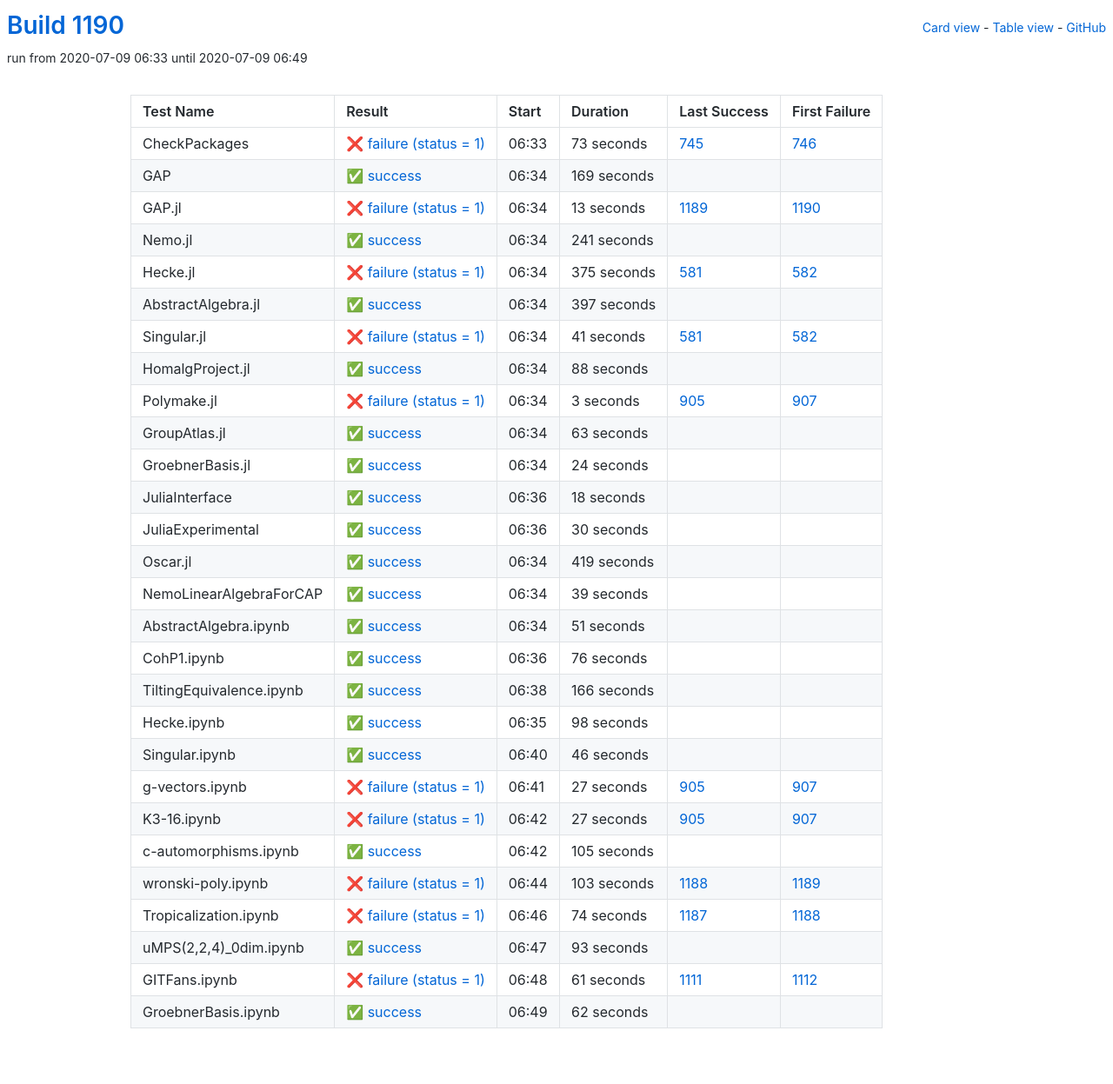
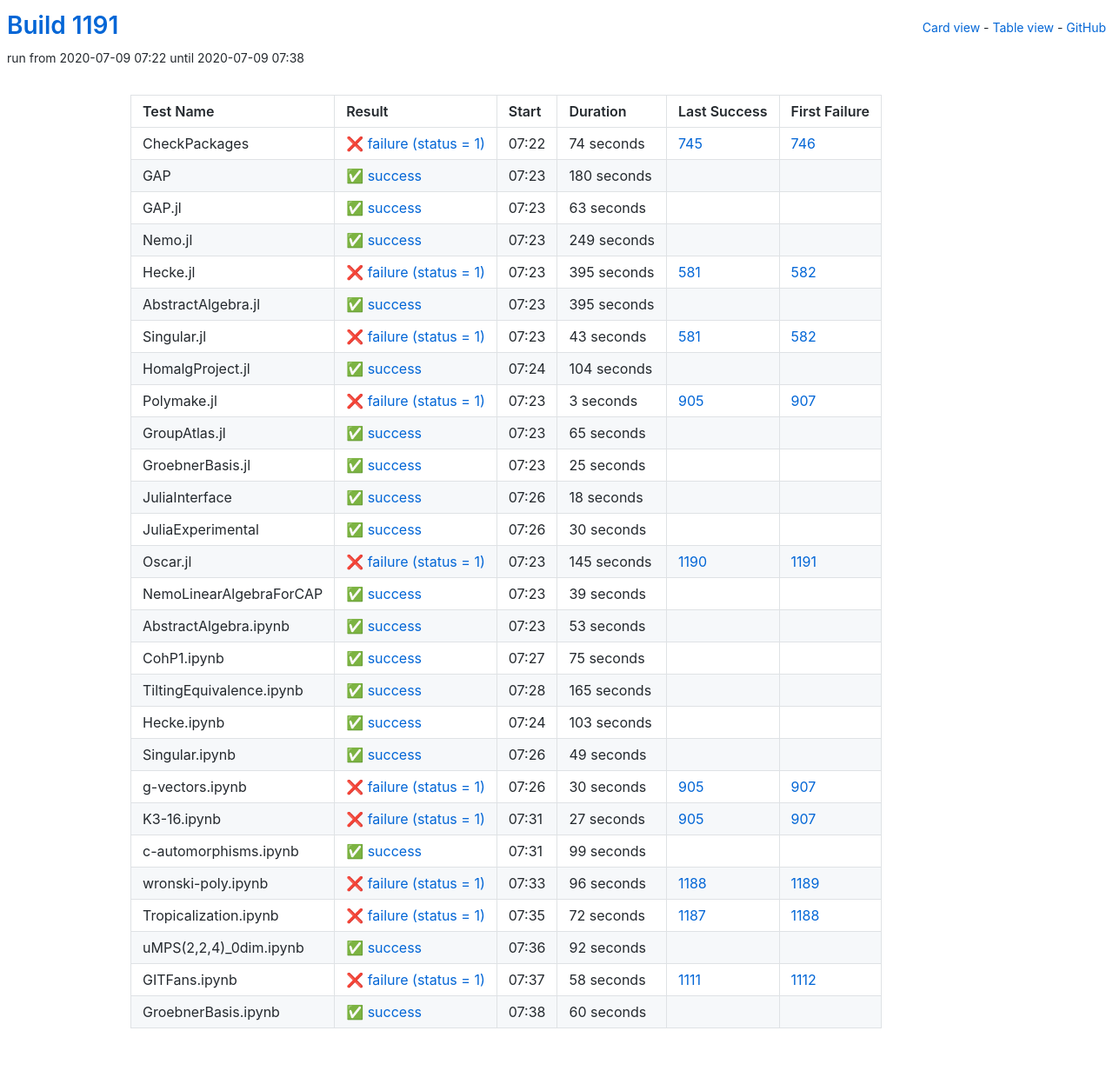
Before and after one commit to oscar-system/oscar-ci-status-1.4, a Jekyll site: the page built from table.html, in a window 1280 px wide. Shown: the whole page at 87% size. Built offline with Jekyll 4.4.1, drawn with Linux system fonts in a browser that asks for light colours.

Commit message:
Build #1191

```diff
--- a/_data/ci.yml
+++ b/_data/ci.yml
@@ -1,6 +1,6 @@
 ---
-build: 1190
-build_url: https://oscarci.mathematik.uni-kl.de/job/oscar-julia-1.4/1190/
+build: 1191
+build_url: https://oscarci.mathematik.uni-kl.de/job/oscar-julia-1.4/1191/
 job: oscar-julia-1.4
 organization: oscar-system
 repo: oscar-ci-status-1.4
@@ -8,104 +8,104 @@ repourl: https://github.com/oscar-system/oscar-ci-status-1.4
 tests:
 - name: CheckPackages
   id: checkpackages
-  log: https://oscarci.mathematik.uni-kl.de/job/oscar-julia-1.4/1190/artifact/logs/build-1190/CheckPackages.log
-  start: 2020-07-09 06:33
+  log: https://oscarci.mathematik.uni-kl.de/job/oscar-julia-1.4/1191/artifact/logs/build-1191/CheckPackages.log
+  start: 2020-07-09 07:22
   success: false
   exitcode: 1
   status: failure
-  duration: 73
+  duration: 74
   last_success: 745
   last_success_url: https://oscarci.mathematik.uni-kl.de/job/oscar-julia-1.4/745/
   first_failure: 746
   first_failure_url: https://oscarci.mathematik.uni-kl.de/job/oscar-julia-1.4/746/
 - name: GAP
   id: gap
-  log: https://oscarci.mathematik.uni-kl.de/job/oscar-julia-1.4/1190/artifact/logs/build-1190/GAP.log
-  start: 2020-07-09 06:34
+  log: https://oscarci.mathematik.uni-kl.de/job/oscar-julia-1.4/1191/artifact/logs/build-1191/GAP.log
+  start: 2020-07-09 07:23
   success: true
   exitcode: 0
   status: success
-  duration: 169
+  duration: 180
   last_success: false
   last_success_url:
   first_failure: false
   first_failure_url:
 - name: GAP.jl
   id: gap-jl
-  log: https://oscarci.mathematik.uni-kl.de/job/oscar-julia-1.4/1190/artifact/logs/build-1190/GAP.jl.log
-  start: 2020-07-09 06:34
-  success: false
-  exitcode: 1
-  status: failure
-  duration: 13
-  last_success: 1189
-  last_success_url: https://oscarci.mathematik.uni-kl.de/job/oscar-julia-1.4/1189/
-  first_failure: 1190
-  first_failure_url: https://oscarci.mathematik.uni-kl.de/job/oscar-julia-1.4/1190/
-- name: Nemo.jl
-  id: nemo-jl
-  log: https://oscarci.mathematik.uni-kl.de/job/oscar-julia-1.4/1190/artifact/logs/build-1190/Nemo.jl.log
-  start: 2020-07-09 06:34
+  log: https://oscarci.mathematik.uni-kl.de/job/oscar-julia-1.4/1191/artifact/logs/build-1191/GAP.jl.log
+  start: 2020-07-09 07:23
   success: true
   exitcode: 0
   status: success
-  duration: 241
+  duration: 63
+  last_success: false
+  last_success_url:
+  first_failure: false
+  first_failure_url:
+- name: Nemo.jl
+  id: nemo-jl
+  log: https://oscarci.mathematik.uni-kl.de/job/oscar-julia-1.4/1191/artifact/logs/build-1191/Nemo.jl.log
+  start: 2020-07-09 07:23
+  success: true
+  exitcode: 0
+  status: success
+  duration: 249
   last_success: false
   last_success_url:
   first_failure: false
   first_failure_url:
 - name: Hecke.jl
   id: hecke-jl
-  log: https://oscarci.mathematik.uni-kl.de/job/oscar-julia-1.4/1190/artifact/logs/build-1190/Hecke.jl.log
-  start: 2020-07-09 06:34
+  log: https://oscarci.mathematik.uni-kl.de/job/oscar-julia-1.4/1191/artifact/logs/build-1191/Hecke.jl.log
+  start: 2020-07-09 07:23
   success: false
   exitcode: 1
   status: failure
-  duration: 375
+  duration: 395
   last_success: 581
   last_success_url: https://oscarci.mathematik.uni-kl.de/job/oscar-julia-1.4/581/
   first_failure: 582
   first_failure_url: https://oscarci.mathematik.uni-kl.de/job/oscar-julia-1.4/582/
 - name: AbstractAlgebra.jl
   id: abstractalgebra-jl
-  log: https://oscarci.mathematik.uni-kl.de/job/oscar-julia-1.4/1190/artifact/logs/build-1190/AbstractAlgebra.jl.log
-  start: 2020-07-09 06:34
+  log: https://oscarci.mathematik.uni-kl.de/job/oscar-julia-1.4/1191/artifact/logs/build-1191/AbstractAlgebra.jl.log
+  start: 2020-07-09 07:23
   success: true
   exitcode: 0
   status: success
-  duration: 397
+  duration: 395
   last_success: false
   last_success_url:
   first_failure: false
   first_failure_url:
 - name: Singular.jl
   id: singular-jl
-  log: https://oscarci.mathematik.uni-kl.de/job/oscar-julia-1.4/1190/artifact/logs/build-1190/Singular.jl.log
-  start: 2020-07-09 06:34
+  log: https://oscarci.mathematik.uni-kl.de/job/oscar-julia-1.4/1191/artifact/logs/build-1191/Singular.jl.log
+  start: 2020-07-09 07:23
   success: false
   exitcode: 1
   status: failure
-  duration: 41
+  duration: 43
   last_success: 581
   last_success_url: https://oscarci.mathematik.uni-kl.de/job/oscar-julia-1.4/581/
   first_failure: 582
   first_failure_url: https://oscarci.mathematik.uni-kl.de/job/oscar-julia-1.4/582/
 - name: HomalgProject.jl
   id: homalgproject-jl
-  log: https://oscarci.mathematik.uni-kl.de/job/oscar-julia-1.4/1190/artifact/logs/build-1190/HomalgProject.jl.log
-  start: 2020-07-09 06:34
+  log: https://oscarci.mathematik.uni-kl.de/job/oscar-julia-1.4/1191/artifact/logs/build-1191/HomalgProject.jl.log
+  start: 2020-07-09 07:24
   success: true
   exitcode: 0
   status: success
-  duration: 88
+  duration: 104
   last_success: false
   last_success_url:
   first_failure: false
   first_failure_url:
 - name: Polymake.jl
   id: polymake-jl
-  log: https://oscarci.mathematik.uni-kl.de/job/oscar-julia-1.4/1190/artifact/logs/build-1190/Polymake.jl.log
-  start: 2020-07-09 06:34
+  log: https://oscarci.mathematik.uni-kl.de/job/oscar-julia-1.4/1191/artifact/logs/build-1191/Polymake.jl.log
+  start: 2020-07-09 07:23
   success: false
   exitcode: 1
   status: failure
@@ -116,32 +116,32 @@ tests:
   first_failure_url: https://oscarci.mathematik.uni-kl.de/job/oscar-julia-1.4/907/
 - name: GroupAtlas.jl
   id: groupatlas-jl
-  log: https://oscarci.mathematik.uni-kl.de/job/oscar-julia-1.4/1190/artifact/logs/build-1190/GroupAtlas.jl.log
-  start: 2020-07-09 06:34
+  log: https://oscarci.mathematik.uni-kl.de/job/oscar-julia-1.4/1191/artifact/logs/build-1191/GroupAtlas.jl.log
+  start: 2020-07-09 07:23
   success: true
   exitcode: 0
   status: success
-  duration: 63
+  duration: 65
   last_success: false
   last_success_url:
   first_failure: false
   first_failure_url:
 - name: GroebnerBasis.jl
   id: groebnerbasis-jl
-  log: https://oscarci.mathematik.uni-kl.de/job/oscar-julia-1.4/1190/artifact/logs/build-1190/GroebnerBasis.jl.log
-  start: 2020-07-09 06:34
+  log: https://oscarci.mathematik.uni-kl.de/job/oscar-julia-1.4/1191/artifact/logs/build-1191/GroebnerBasis.jl.log
+  start: 2020-07-09 07:23
   success: true
   exitcode: 0
   status: success
-  duration: 24
+  duration: 25
   last_success: false
   last_success_url:
   first_failure: false
   first_failure_url:
 - name: JuliaInterface
   id: juliainterface
-  log: https://oscarci.mathematik.uni-kl.de/job/oscar-julia-1.4/1190/artifact/logs/build-1190/JuliaInterface.log
-  start: 2020-07-09 06:36
+  log: https://oscarci.mathematik.uni-kl.de/job/oscar-julia-1.4/1191/artifact/logs/build-1191/JuliaInterface.log
+  start: 2020-07-09 07:26
   success: true
   exitcode: 0
   status: success
@@ -152,8 +152,8 @@ tests:
   first_failure_url:
 - name: JuliaExperimental
   id: juliaexperimental
-  log: https://oscarci.mathematik.uni-kl.de/job/oscar-julia-1.4/1190/artifact/logs/build-1190/JuliaExperimental.log
-  start: 2020-07-09 06:36
+  log: https://oscarci.mathematik.uni-kl.de/job/oscar-julia-1.4/1191/artifact/logs/build-1191/JuliaExperimental.log
+  start: 2020-07-09 07:26
   success: true
   exitcode: 0
   status: success
@@ -164,20 +164,20 @@ tests:
   first_failure_url:
 - name: Oscar.jl
   id: oscar-jl
-  log: https://oscarci.mathematik.uni-kl.de/job/oscar-julia-1.4/1190/artifact/logs/build-1190/Oscar.jl.log
-  start: 2020-07-09 06:34
-  success: true
-  exitcode: 0
-  status: success
-  duration: 419
-  last_success: false
-  last_success_url:
-  first_failure: false
-  first_failure_url:
+  log: https://oscarci.mathematik.uni-kl.de/job/oscar-julia-1.4/1191/artifact/logs/build-1191/Oscar.jl.log
+  start: 2020-07-09 07:23
+  success: false
+  exitcode: 1
+  status: failure
+  duration: 145
+  last_success: 1190
+  last_success_url: https://oscarci.mathematik.uni-kl.de/job/oscar-julia-1.4/1190/
+  first_failure: 1191
+  first_failure_url: https://oscarci.mathematik.uni-kl.de/job/oscar-julia-1.4/1191/
 - name: NemoLinearAlgebraForCAP
   id: nemolinearalgebraforcap
-  log: https://oscarci.mathematik.uni-kl.de/job/oscar-julia-1.4/1190/artifact/logs/build-1190/NemoLinearAlgebraForCAP.log
-  start: 2020-07-09 06:34
+  log: https://oscarci.mathematik.uni-kl.de/job/oscar-julia-1.4/1191/artifact/logs/build-1191/NemoLinearAlgebraForCAP.log
+  start: 2020-07-09 07:23
   success: true
   exitcode: 0
   status: success
@@ -188,80 +188,80 @@ tests:
   first_failure_url:
 - name: AbstractAlgebra.ipynb
   id: abstractalgebra-ipynb
-  log: https://oscarci.mathematik.uni-kl.de/job/oscar-julia-1.4/1190/artifact/logs/build-1190/AbstractAlgebra.ipynb.log
-  start: 2020-07-09 06:34
+  log: https://oscarci.mathematik.uni-kl.de/job/oscar-julia-1.4/1191/artifact/logs/build-1191/AbstractAlgebra.ipynb.log
+  start: 2020-07-09 07:23
   success: true
   exitcode: 0
   status: success
-  duration: 51
+  duration: 53
   last_success: false
   last_success_url:
   first_failure: false
   first_failure_url:
 - name: CohP1.ipynb
   id: cohp1-ipynb
-  log: https://oscarci.mathematik.uni-kl.de/job/oscar-julia-1.4/1190/artifact/logs/build-1190/CohP1.ipynb.log
-  start: 2020-07-09 06:36
+  log: https://oscarci.mathematik.uni-kl.de/job/oscar-julia-1.4/1191/artifact/logs/build-1191/CohP1.ipynb.log
+  start: 2020-07-09 07:27
   success: true
   exitcode: 0
   status: success
-  duration: 76
+  duration: 75
   last_success: false
   last_success_url:
   first_failure: false
   first_failure_url:
 - name: TiltingEquivalence.ipynb
   id: tiltingequivalence-ipynb
-  log: https://oscarci.mathematik.uni-kl.de/job/oscar-julia-1.4/1190/artifact/logs/build-1190/TiltingEquivalence.ipynb.log
-  start: 2020-07-09 06:38
+  log: https://oscarci.mathematik.uni-kl.de/job/oscar-julia-1.4/1191/artifact/logs/build-1191/TiltingEquivalence.ipynb.log
+  start: 2020-07-09 07:28
   success: true
   exitcode: 0
   status: success
-  duration: 166
+  duration: 165
   last_success: false
   last_success_url:
   first_failure: false
   first_failure_url:
 - name: Hecke.ipynb
   id: hecke-ipynb
-  log: https://oscarci.mathematik.uni-kl.de/job/oscar-julia-1.4/1190/artifact/logs/build-1190/Hecke.ipynb.log
-  start: 2020-07-09 06:35
+  log: https://oscarci.mathematik.uni-kl.de/job/oscar-julia-1.4/1191/artifact/logs/build-1191/Hecke.ipynb.log
+  start: 2020-07-09 07:24
   success: true
   exitcode: 0
   status: success
-  duration: 98
+  duration: 103
   last_success: false
   last_success_url:
   first_failure: false
   first_failure_url:
 - name: Singular.ipynb
   id: singular-ipynb
-  log: https://oscarci.mathematik.uni-kl.de/job/oscar-julia-1.4/1190/artifact/logs/build-1190/Singular.ipynb.log
-  start: 2020-07-09 06:40
+  log: https://oscarci.mathematik.uni-kl.de/job/oscar-julia-1.4/1191/artifact/logs/build-1191/Singular.ipynb.log
+  start: 2020-07-09 07:26
   success: true
   exitcode: 0
   status: success
-  duration: 46
+  duration: 49
   last_success: false
   last_success_url:
   first_failure: false
   first_failure_url:
 - name: g-vectors.ipynb
   id: g-vectors-ipynb
-  log: https://oscarci.mathematik.uni-kl.de/job/oscar-julia-1.4/1190/artifact/logs/build-1190/g-vectors.ipynb.log
-  start: 2020-07-09 06:41
+  log: https://oscarci.mathematik.uni-kl.de/job/oscar-julia-1.4/1191/artifact/logs/build-1191/g-vectors.ipynb.log
+  start: 2020-07-09 07:26
   success: false
   exitcode: 1
   status: failure
-  duration: 27
+  duration: 30
   last_success: 905
   last_success_url: https://oscarci.mathematik.uni-kl.de/job/oscar-julia-1.4/905/
   first_failure: 907
   first_failure_url: https://oscarci.mathematik.uni-kl.de/job/oscar-julia-1.4/907/
 - name: K3-16.ipynb
   id: k3-16-ipynb
-  log: https://oscarci.mathematik.uni-kl.de/job/oscar-julia-1.4/1190/artifact/logs/build-1190/K3-16.ipynb.log
-  start: 2020-07-09 06:42
+  log: https://oscarci.mathematik.uni-kl.de/job/oscar-julia-1.4/1191/artifact/logs/build-1191/K3-16.ipynb.log
+  start: 2020-07-09 07:31
   success: false
   exitcode: 1
   status: failure
@@ -272,72 +272,72 @@ tests:
   first_failure_url: https://oscarci.mathematik.uni-kl.de/job/oscar-julia-1.4/907/
 - name: c-automorphisms.ipynb
   id: c-automorphisms-ipynb
-  log: https://oscarci.mathematik.uni-kl.de/job/oscar-julia-1.4/1190/artifact/logs/build-1190/c-automorphisms.ipynb.log
-  start: 2020-07-09 06:42
+  log: https://oscarci.mathematik.uni-kl.de/job/oscar-julia-1.4/1191/artifact/logs/build-1191/c-automorphisms.ipynb.log
+  start: 2020-07-09 07:31
   success: true
   exitcode: 0
   status: success
-  duration: 105
+  duration: 99
   last_success: false
   last_success_url:
   first_failure: false
   first_failure_url:
 - name: wronski-poly.ipynb
   id: wronski-poly-ipynb
-  log: https://oscarci.mathematik.uni-kl.de/job/oscar-julia-1.4/1190/artifact/logs/build-1190/wronski-poly.ipynb.log
-  start: 2020-07-09 06:44
+  log: https://oscarci.mathematik.uni-kl.de/job/oscar-julia-1.4/1191/artifact/logs/build-1191/wronski-poly.ipynb.log
+  start: 2020-07-09 07:33
   success: false
   exitcode: 1
   status: failure
-  duration: 103
+  duration: 96
   last_success: 1188
   last_success_url: https://oscarci.mathematik.uni-kl.de/job/oscar-julia-1.4/1188/
   first_failure: 1189
   first_failure_url: https://oscarci.mathematik.uni-kl.de/job/oscar-julia-1.4/1189/
 - name: Tropicalization.ipynb
   id: tropicalization-ipynb
-  log: https://oscarci.mathematik.uni-kl.de/job/oscar-julia-1.4/1190/artifact/logs/build-1190/Tropicalization.ipynb.log
-  start: 2020-07-09 06:46
+  log: https://oscarci.mathematik.uni-kl.de/job/oscar-julia-1.4/1191/artifact/logs/build-1191/Tropicalization.ipynb.log
+  start: 2020-07-09 07:35
   success: false
   exitcode: 1
   status: failure
-  duration: 74
+  duration: 72
   last_success: 1187
   last_success_url: https://oscarci.mathematik.uni-kl.de/job/oscar-julia-1.4/1187/
   first_failure: 1188
   first_failure_url: https://oscarci.mathematik.uni-kl.de/job/oscar-julia-1.4/1188/
 - name: uMPS(2,2,4)_0dim.ipynb
   id: umps-2-2-4-0dim-ipynb
-  log: https://oscarci.mathematik.uni-kl.de/job/oscar-julia-1.4/1190/artifact/logs/build-1190/uMPS-2-2-4-_0dim.ipynb.log
-  start: 2020-07-09 06:47
+  log: https://oscarci.mathematik.uni-kl.de/job/oscar-julia-1.4/1191/artifact/logs/build-1191/uMPS-2-2-4-_0dim.ipynb.log
+  start: 2020-07-09 07:36
   success: true
   exitcode: 0
   status: success
-  duration: 93
+  duration: 92
   last_success: false
   last_success_url:
   first_failure: false
   first_failure_url:
 - name: GITFans.ipynb
   id: gitfans-ipynb
-  log: https://oscarci.mathematik.uni-kl.de/job/oscar-julia-1.4/1190/artifact/logs/build-1190/GITFans.ipynb.log
-  start: 2020-07-09 06:48
+  log: https://oscarci.mathematik.uni-kl.de/job/oscar-julia-1.4/1191/artifact/logs/build-1191/GITFans.ipynb.log
+  start: 2020-07-09 07:37
   success: false
   exitcode: 1
   status: failure
-  duration: 61
+  duration: 58
   last_success: 1111
   last_success_url: https://oscarci.mathematik.uni-kl.de/job/oscar-julia-1.4/1111/
   first_failure: 1112
   first_failure_url: https://oscarci.mathematik.uni-kl.de/job/oscar-julia-1.4/1112/
 - name: GroebnerBasis.ipynb
   id: groebnerbasis-ipynb
-  log: https://oscarci.mathematik.uni-kl.de/job/oscar-julia-1.4/1190/artifact/logs/build-1190/GroebnerBasis.ipynb.log
-  start: 2020-07-09 06:49
+  log: https://oscarci.mathematik.uni-kl.de/job/oscar-julia-1.4/1191/artifact/logs/build-1191/GroebnerBasis.ipynb.log
+  start: 2020-07-09 07:38
   success: true
   exitcode: 0
   status: success
-  duration: 62
+  duration: 60
   last_success: false
   last_success_url:
   first_failure: false
```
Also changed, not shown: README.md.
